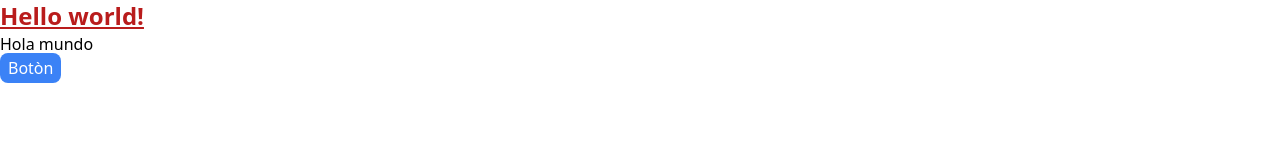
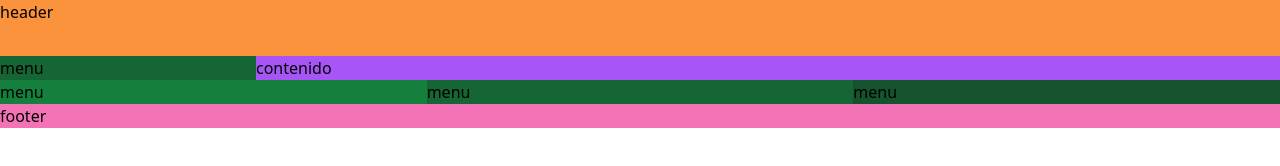
Before and after one commit to CatedrasUFPSO/primer-proyecto-node, a website: page src/index.html in a window 1280 px wide. Drawn offline with nearby package versions, Linux system fonts and the light colour scheme; files that its build step writes are made by us from their sources.

Commit message:
Visualización estructrura flexbox con tailwind

```diff
--- a/src/index.html
+++ b/src/index.html
@@ -6,12 +6,30 @@
   <link href="/dist/output.css" rel="stylesheet">
 </head>
 <body>
-  <h1 class="text-2xl text-red-700 font-bold underline">
-    Hello world!
-  </h1>
-  <p>
-    Hola mundo
-  </p>
-  <span class="hover:shadow-md hover:shadow-fuchsia-500 transition duration-200 hover:cursor-pointer hover:bg-red-500 text-white bg-blue-500 px-2 py-1 rounded-lg">Botòn</span>
+  <div class="container bg-red-500 mx-auto">
+    <header class="bg-orange-400 h-14">
+      header
+    </header>
+    <div class="flex flex-wrap bg-blue-300">
+      <menu class="bg-green-800 w-1/5">
+        menu
+      </menu>
+      <section class="bg-purple-500 w-4/5">
+        contenido
+      </section>
+      <div class="bg-green-700 w-1/3">
+        menu
+      </div>
+      <div class="bg-green-800 w-1/3">
+        menu
+      </div>
+      <div class="bg-green-900 w-1/3">
+        menu
+      </div>
+    </div>
+    <footer class="bg-pink-400">
+      footer
+    </footer>
+  </div>
 </body>
 </html>
```
